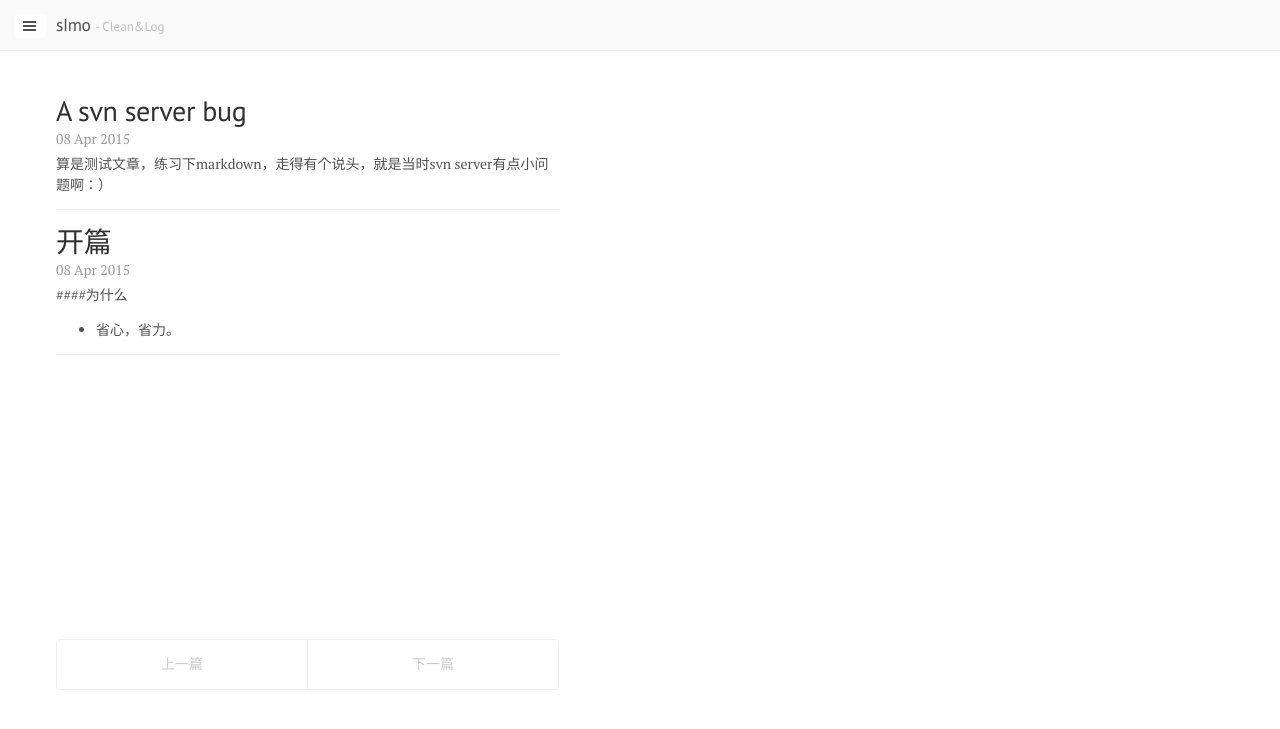
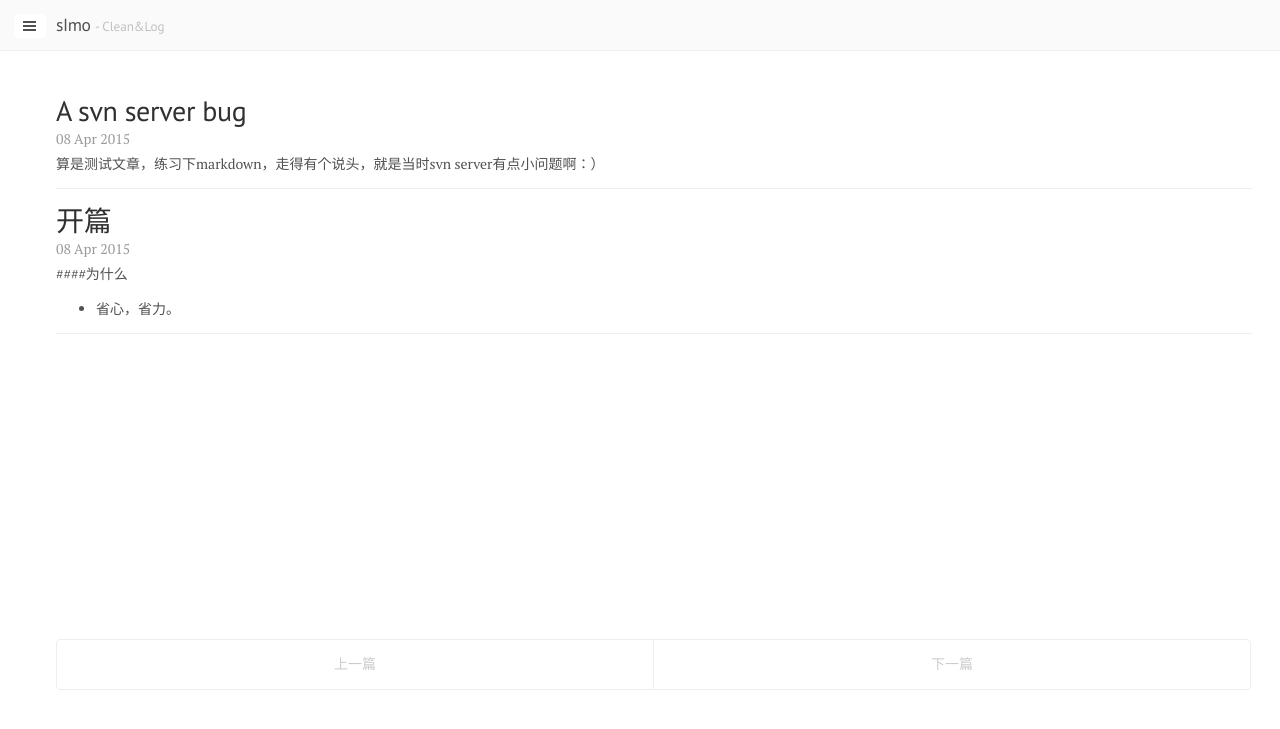
Before and after one commit to maskkid/maskkid.github.io, a Jekyll site: the page built from index.html, in a window 1280 px wide. Shown: the top 729 px of the page. Built offline with Jekyll 4.4.1, drawn with Linux system fonts in a browser that asks for light colours; Markdown is read by kramdown in place of the engine named in the settings; the list of posts is cut into pages by our own code.

Commit message:
fix the style

```diff
--- a/public/css/poole.css
+++ b/public/css/poole.css
@@ -281,10 +281,11 @@ tbody tr:nth-child(odd) th {
  */
 
 .container {
-  max-width: 38rem;
+  /*max-width: 38rem;*/
   padding-left:  1rem;
   padding-right: 1rem;
   margin-left:  3rem;
+  margin-right: 1rem;
 }
 
 
```
